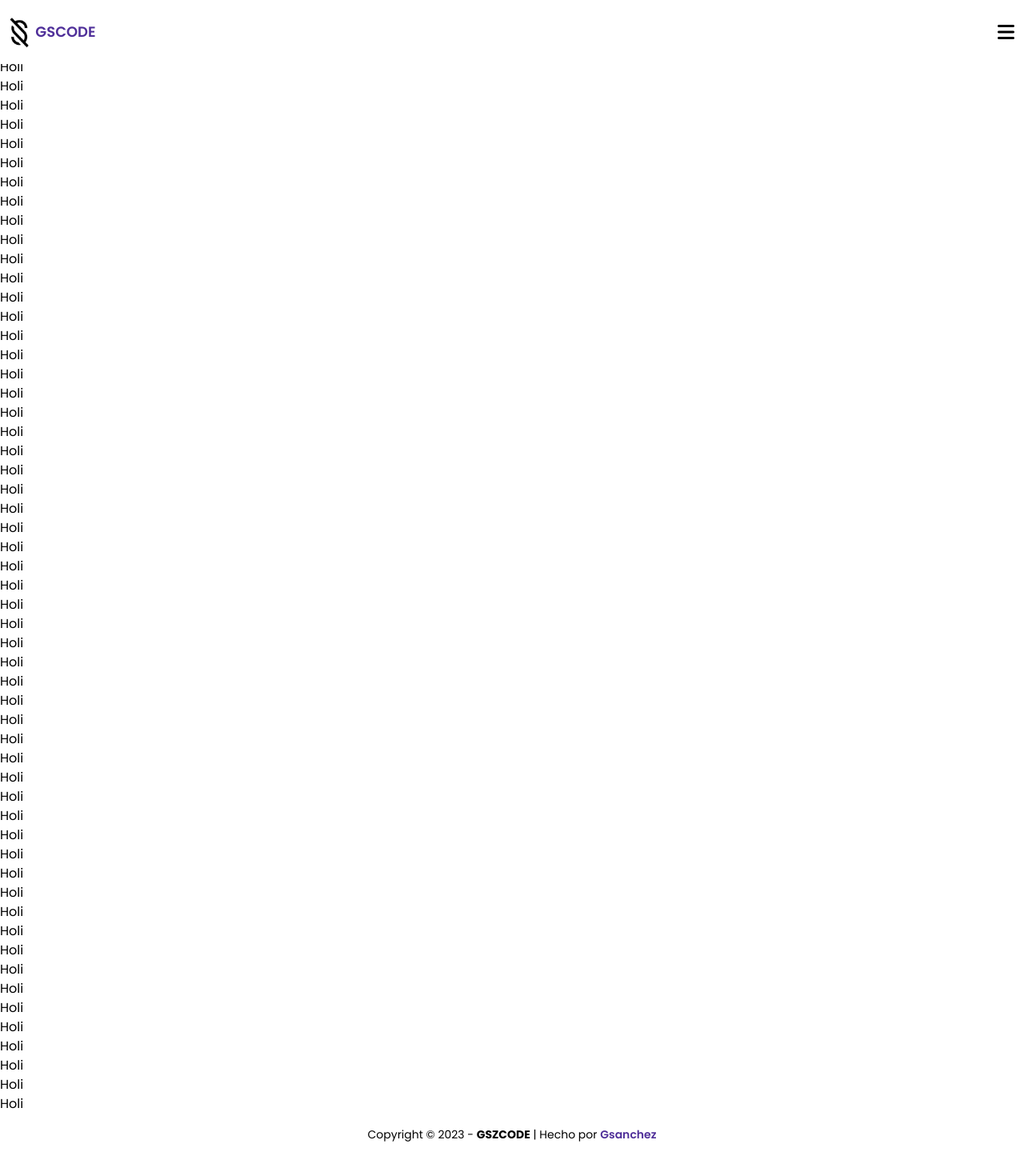
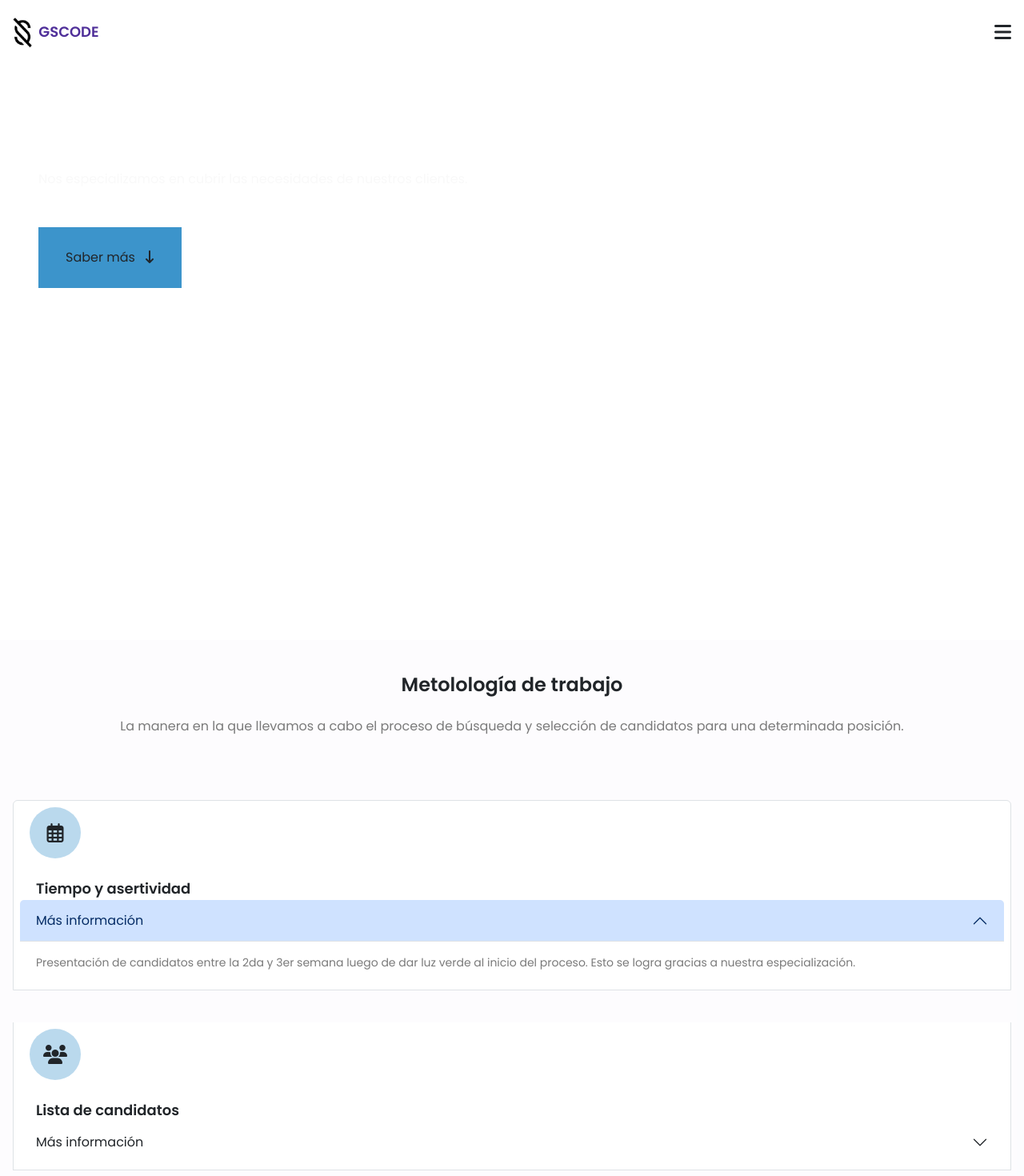
Before and after one commit to gszcode/gscode, a React (Vite) app: page / in a window 1280 px wide. Shown: the top 1470 px of the page at 80% size. Before the commit the page ends 1444 px from the top, so only its background shows below. Built offline with nearby package versions, Linux system fonts and the light colour scheme.

Commit message:
componentes de metodologias agregados

```diff
--- a/src/App.jsx
+++ b/src/App.jsx
@@ -1,68 +1,17 @@
 import './App.css'
+import 'bootstrap/dist/css/bootstrap.min.css'
+import Background from './components/Background'
 import Layout from './components/Layout'
-// import Layout from './components/Layout'
+import WokrkMethodologies from './components/WorkMethodologies'
+import SearchMethodologies from './components/SearchMetodologies'
 
 function App() {
   return (
     <Layout>
-      <h1>Holi</h1>
-      <h1>Holi</h1>
-      <h1>Holi</h1>
-      <h1>Holi</h1>
-      <h1>Holi</h1>
-      <h1>Holi</h1>
-      <h1>Holi</h1>
-      <h1>Holi</h1>
-      <h1>Holi</h1>
-      <h1>Holi</h1>
-      <h1>Holi</h1>
-      <h1>Holi</h1>
-      <h1>Holi</h1>
-      <h1>Holi</h1>
-      <h1>Holi</h1>
-      <h1>Holi</h1>
-      <h1>Holi</h1>
-      <h1>Holi</h1>
-      <h1>Holi</h1>
-      <h1>Holi</h1>
-      <h1>Holi</h1>
-      <h1>Holi</h1>
-      <h1>Holi</h1>
-      <h1>Holi</h1>
-      <h1>Holi</h1>
-      <h1>Holi</h1>
-      <h1>Holi</h1>
-      <h1>Holi</h1>
-      <h1>Holi</h1>
-      <h1>Holi</h1>
-      <h1>Holi</h1>
-      <h1>Holi</h1>
-      <h1>Holi</h1>
-      <h1>Holi</h1>
-      <h1>Holi</h1>
-      <h1>Holi</h1>
-      <h1>Holi</h1>
-      <h1>Holi</h1>
-      <h1>Holi</h1>
-      <h1>Holi</h1>
-      <h1>Holi</h1>
-      <h1>Holi</h1>
-      <h1>Holi</h1>
-      <h1>Holi</h1>
-      <h1>Holi</h1>
-      <h1>Holi</h1>
-      <h1>Holi</h1>
-      <h1>Holi</h1>
-      <h1>Holi</h1>
-      <h1>Holi</h1>
-      <h1>Holi</h1>
-      <h1>Holi</h1>
-      <h1>Holi</h1>
-      <h1>Holi</h1>
-      <h1>Holi</h1>
-      <h1>Holi</h1>
-      <h1>Holi</h1>
-      <h1>Holi</h1>
+      <Background />
+      <WokrkMethodologies />
+      <div className="div" />
+      <SearchMethodologies />
     </Layout>
   )
 }
```
